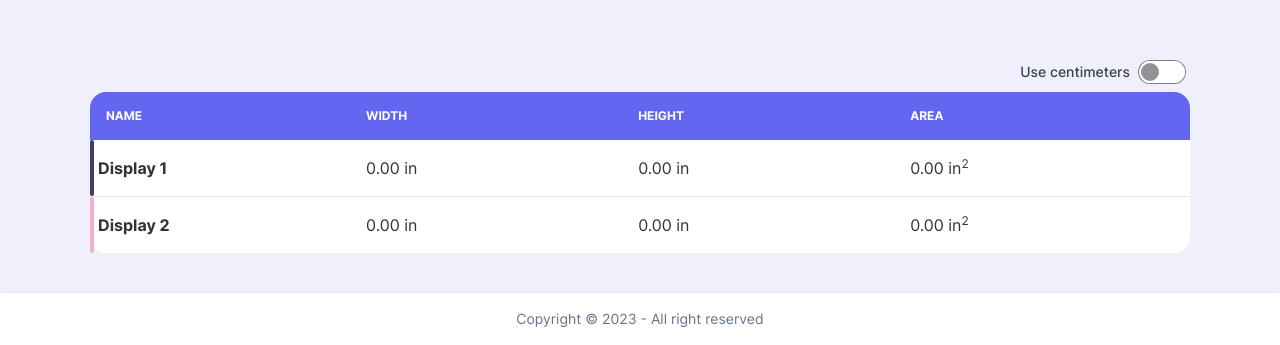
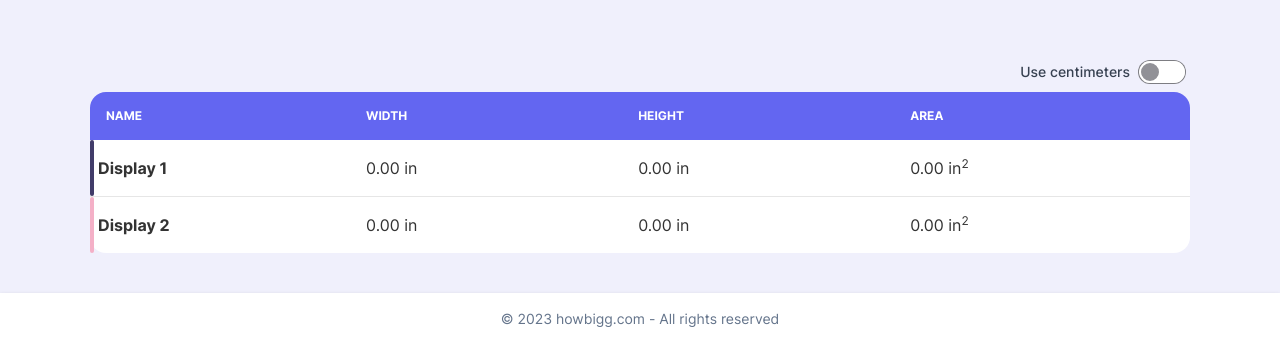
Before and after one commit to jacekobst1/howbigg, a Next.js app: page / in a window 1280 px wide. Shown: the part 1516-1861 px from the top of the page. Built offline with nearby package versions, Linux system fonts and the light colour scheme.

Commit message:
Modify footer copyright text - add domain address

```diff
--- a/src/components/layout/Footer.tsx
+++ b/src/components/layout/Footer.tsx
@@ -11,8 +11,8 @@ export default function Footer() {
         "py-4 mt-10"
       )}
     >
-      <div className="footer footer-center items-center">
-        <p>Copyright © {currentYear} - All right reserved</p>
+      <div className="footer footer-center items-center select-none">
+        <p>© {currentYear} howbigg.com - All rights reserved</p>
       </div>
     </footer>
   );
```
